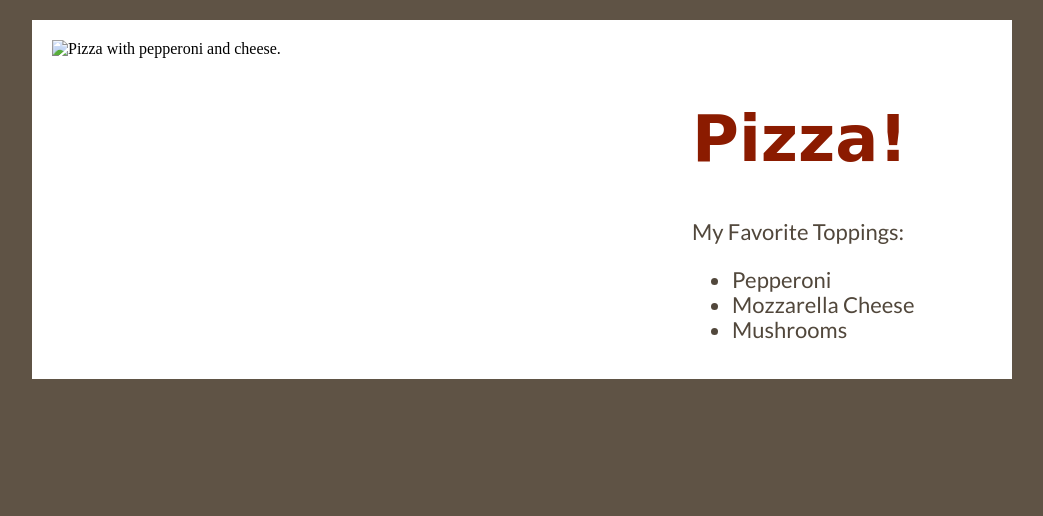
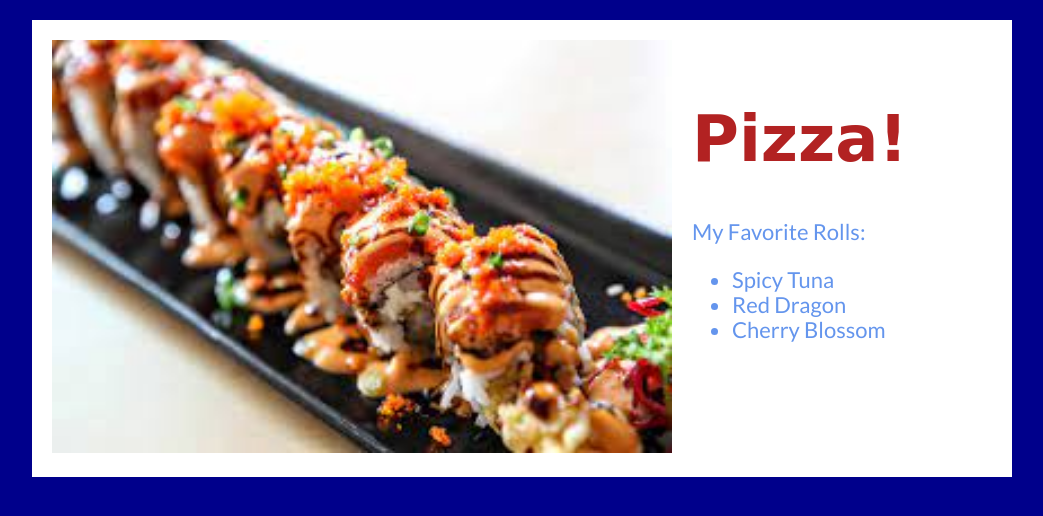
Before and after one commit to MeganEGallagher/pizza-me, a plain HTML site: page index.html in a window 1280 px wide. Shown: the whole page, without its empty margins (118-1161 px from the left). Drawn offline with nearby package versions, Linux system fonts and the light colour scheme; a web font is replaced by a local one.

Commit message:
Add files via upload

```diff
--- a/index.html
+++ b/index.html
@@ -2,7 +2,7 @@
 <html>
 <head>
 
-<title>My Favorite Pizza</title>
+<title>My Favorite Food</title>
 
 <link rel="stylesheet" href="https://cdnjs.cloudflare.com/ajax/libs/normalize/5.0.0/normalize.min.css" />
 
@@ -16,15 +16,15 @@
 
 <div class="pageContainer">
   <div class="imageContainer">
-    <img src="images/pizza.jpg" alt="Pizza with pepperoni and cheese." />
+    <img src="images/sushi.jpeg" alt="Sushi Roll." />
   </div>
   <div class="textContainer">
     <h1>Pizza!</h1>
-    <p>My Favorite Toppings: </p>
+    <p>My Favorite Rolls: </p>
     <ul>
-      <li>Pepperoni</li>
-      <li>Mozzarella Cheese</li>
-      <li>Mushrooms</li>
+      <li>Spicy Tuna</li>
+      <li>Red Dragon</li>
+      <li>Cherry Blossom</li>
     </ul>
   </div>
 </div>
--- a/style.css
+++ b/style.css
@@ -10,7 +10,7 @@
 @import url(https://fonts.googleapis.com/css?family=Fredericka+the+Great|Lato);
 
 body {
-  background-color: #5f5345;
+  background-color: darkblue;
 }
 
 .pageContainer {
@@ -39,13 +39,13 @@ img {
 h1 {
   font-family: 'Fredericka the Great', cursive;
   font-size: 64px;
-  color: #8b1b00;
+  color: firebrick;
 }
 
 p, li {
   font-family: 'Lato', sans-serif;
   font-size: 22px;
-  color: #51473b;
+  color: cornflowerblue;
 }
 
 
```
Also changed, not shown: images/pizza.jpg (added), images/sushi.jpeg (added).
